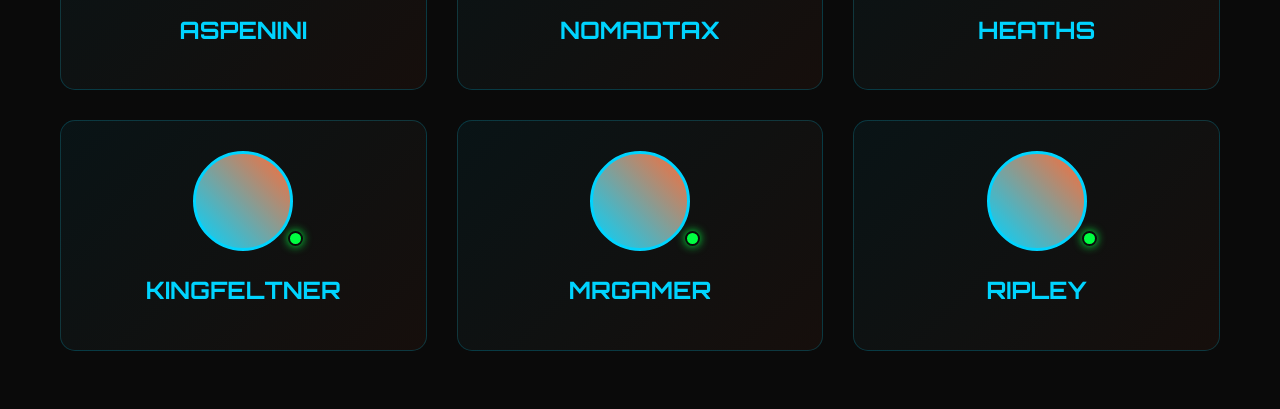
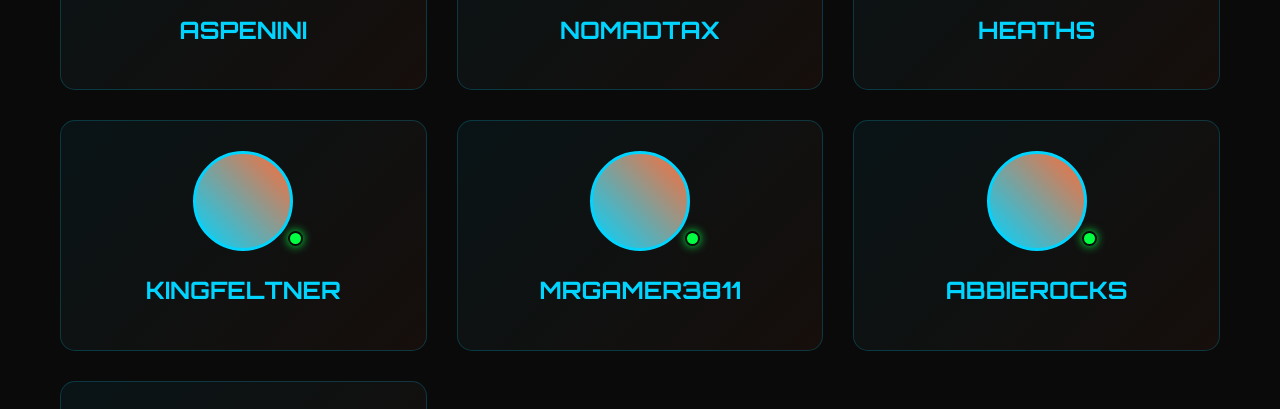
Before and after one commit to Aspenini/ApeXNOS, a plain HTML site: page index.html in a window 1280 px wide. Shown: the part 2040-2449 px from the top of the page. Drawn offline with Linux system fonts and the light colour scheme.

Commit message:
update members

```diff
--- a/index.html
+++ b/index.html
@@ -85,7 +85,7 @@
                     </p>
                     <div class="stats-grid">
                         <div class="stat-item">
-                            <div class="stat-number" data-target="6">0</div>
+                            <div class="stat-number" data-target="7">0</div>
                             <div class="stat-label">ACTIVE MEMBERS</div>
                         </div>
                         <div class="stat-item">
@@ -166,7 +166,16 @@
                         <div class="player-status online"></div>
                     </div>
                     <div class="player-info">
-                        <h3 class="player-name">MRGAMER</h3>
+                        <h3 class="player-name">MRGAMER3811</h3>
+                    </div>
+                </div>
+                <div class="player-card">
+                    <div class="player-image">
+                        <div class="player-avatar"></div>
+                        <div class="player-status online"></div>
+                    </div>
+                    <div class="player-info">
+                        <h3 class="player-name">ABBIEROCKS</h3>
                     </div>
                 </div>
                 <div class="player-card">
```
